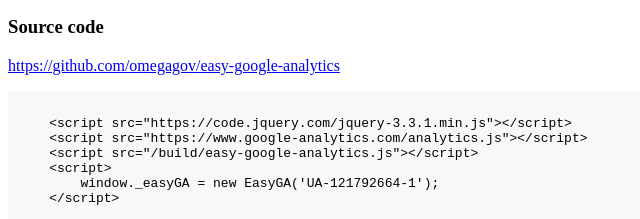
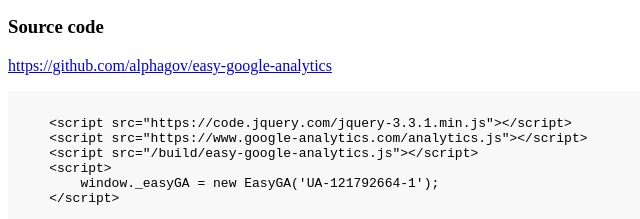
Before and after one commit to Crown-Commercial-Service/easy-google-analytics, a website with bundled scripts: page index.html in a window 1280 px wide. Shown: the part 298-517 px from the top of the page, 0-640 px from the left. Built offline with nearby package versions, Linux system fonts and the light colour scheme.

Commit message:
change omegagov to alphagov

```diff
--- a/index.html
+++ b/index.html
@@ -77,7 +77,7 @@
     </h3>
 
     <p class="govuk-body">
-        <a href="https://github.com/omegagov/easy-google-analytics" class="govuk-link" target="_blank">https://github.com/omegagov/easy-google-analytics</a>
+        <a href="https://github.com/alphagov/easy-google-analytics" class="govuk-link" target="_blank">https://github.com/alphagov/easy-google-analytics</a>
     </p>
 
     <pre>
```
